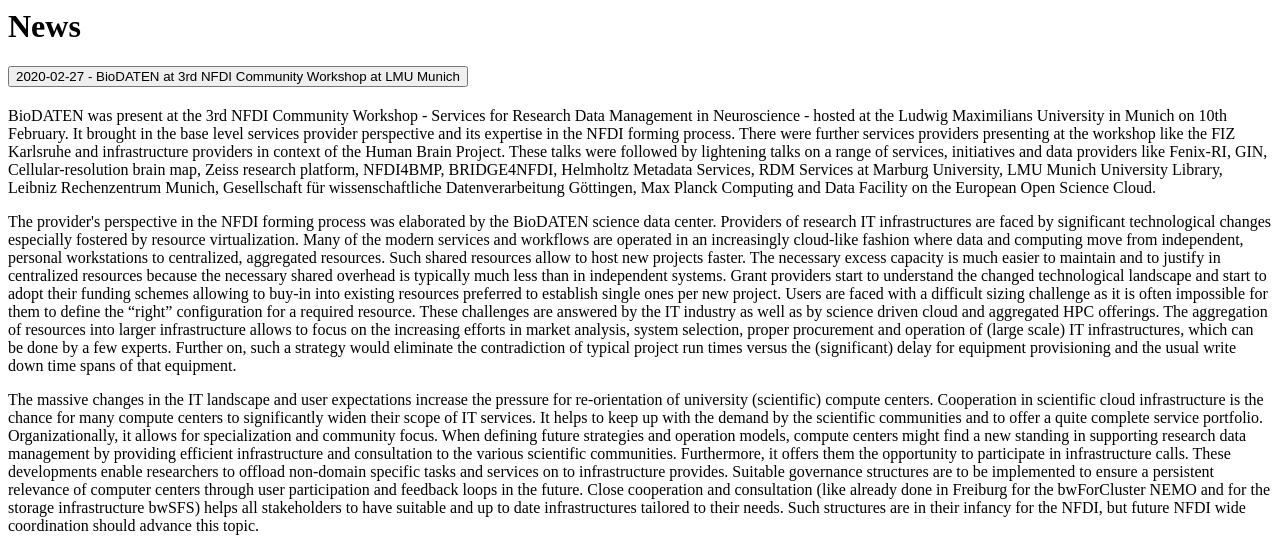
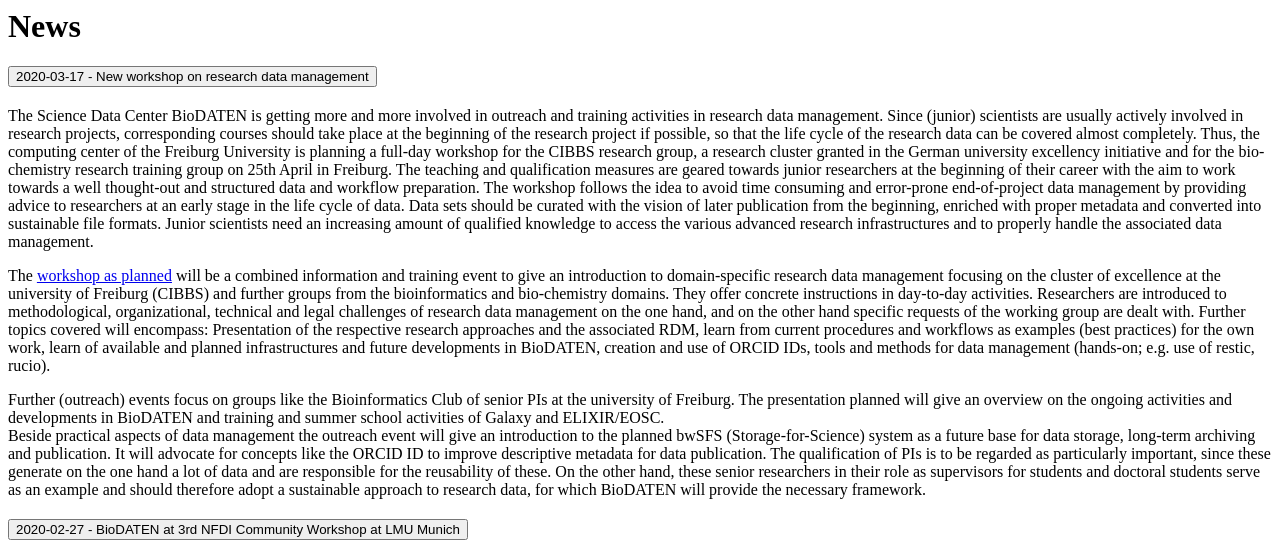
Before and after one commit to mtrojan-ub/biodaten, a PHP site: page /news.php in a window 1280 px wide. Shown: the top 552 px of the page. Run offline with PHP 8.4, Linux system fonts and the light colour scheme.

Commit message:
news update (2020-03-17)

```diff
--- a/tpl/news.php
+++ b/tpl/news.php
@@ -3,6 +3,31 @@
 
     <!-- use accordion, see: https://getbootstrap.com/docs/4.3/components/collapse/#accordion-example -->
     <div id="accordion-news" class="accordion">
+        <?php $date='2020-03-17';?>
+        <div class="card">
+            <div id="heading-<?=$date?>" class="card-header">
+                <h2 class="mb-0">
+                    <button class="btn btn-link" type="button" data-toggle="collapse" data-target="#collapse-<?=$date?>" aria-expanded="true" aria-controls="collapse-<?=$date?>">
+                       <?=$date?> - New workshop on research data management
+                    </button>
+                </h2>
+            </div>
+            <div id="collapse-<?=$date?>" class="collapse show" aria-labelledby="heading-<?=$date?>" data-parent="#accordion-news">
+                <div class="card-body">
+                    <p>
+                        The Science Data Center BioDATEN is getting more and more involved in outreach and training activities in research data management. Since (junior) scientists are usually actively involved in research projects, corresponding courses should take place at the beginning of the research project if possible, so that the life cycle of the research data can be covered almost completely. Thus, the computing center of the Freiburg University is planning a full-day workshop for the CIBBS research group, a research cluster granted in the German university excellency initiative and for the bio-chemistry research training group on 25th April in Freiburg. The teaching and qualification measures are geared towards junior researchers at the beginning of their career with the aim to work towards a well thought-out and structured data and workflow preparation. The workshop follows the idea to avoid time consuming and error-prone end-of-project data management by providing advice to researchers at an early stage in the life cycle of data. Data sets should be curated with the vision of later publication from the beginning, enriched with proper metadata and converted into sustainable file formats. Junior scientists need an increasing amount of qualified knowledge to access the various advanced research infrastructures and to properly handle the associated data management.
+                    </p>
+                    <p>
+                        The <a href="https://www.rz.uni-freiburg.de/rz-en/aktuell-en/fdm-ws-maerz-2020?set_language=en" target="_blank">workshop as planned</a> will be a combined information and training event to give an introduction to domain-specific research data management focusing on the cluster of excellence at the university of Freiburg (CIBBS) and further groups from the bioinformatics and bio-chemistry domains. They offer concrete instructions in day-to-day activities. Researchers are introduced to methodological, organizational, technical and legal challenges of research data management on the one hand, and on the other hand specific requests of the working group are dealt with. Further topics covered will encompass: Presentation of the respective research approaches and the associated RDM, learn from current procedures and workflows as examples (best practices) for the own work, learn of available and planned infrastructures and future developments in BioDATEN, creation and use of ORCID IDs, tools and methods for data management (hands-on; e.g. use of restic, rucio).
+                    </p>
+                    <p>
+                        Further (outreach) events focus on groups like the Bioinformatics Club of senior PIs at the university of Freiburg. The presentation planned will give an overview on the ongoing activities and developments in BioDATEN and training and summer school activities of Galaxy and ELIXIR/EOSC.<br/>
+                        Beside practical aspects of data management the outreach event will give an introduction to the planned bwSFS (Storage-for-Science) system as a future base for data storage, long-term archiving and publication. It will advocate for concepts like the ORCID ID to improve descriptive metadata for data publication. The qualification of PIs is to be regarded as particularly important, since these generate on the one hand a lot of data and are responsible for the reusability of these. On the other hand, these senior researchers in their role as supervisors for students and doctoral students serve as an example and should therefore adopt a sustainable approach to research data, for which BioDATEN will provide the necessary framework.
+                    </p>
+                </div>
+            </div>
+        </div>
+
         <?php $date='2020-02-27';?>
         <div class="card">
             <div id="heading-<?=$date?>" class="card-header">
@@ -12,7 +37,7 @@
                     </button>
                 </h2>
             </div>
-            <div id="collapse-<?=$date?>" class="collapse show" aria-labelledby="heading-<?=$date?>" data-parent="#accordion-news">
+            <div id="collapse-<?=$date?>" class="collapse" aria-labelledby="heading-<?=$date?>" data-parent="#accordion-news">
                 <div class="card-body">
                     <p>
                         BioDATEN was present at the 3rd NFDI Community Workshop - Services for Research Data Management in Neuroscience - hosted at the Ludwig Maximilians University in Munich on 10th February. It brought in the base level services provider perspective and its expertise in the NFDI forming process. There were further services providers presenting at the workshop like the FIZ Karlsruhe and infrastructure providers in context of the Human Brain Project. These talks were followed by lightening talks on a range of services, initiatives and data providers like Fenix-RI, GIN, Cellular-resolution brain map, Zeiss research platform, NFDI4BMP, BRIDGE4NFDI, Helmholtz Metadata Services, RDM Services at Marburg University, LMU Munich University Library, Leibniz Rechenzentrum Munich, Gesellschaft für wissenschaftliche Datenverarbeitung Göttingen, Max Planck Computing and Data Facility on the European Open Science Cloud.
```
